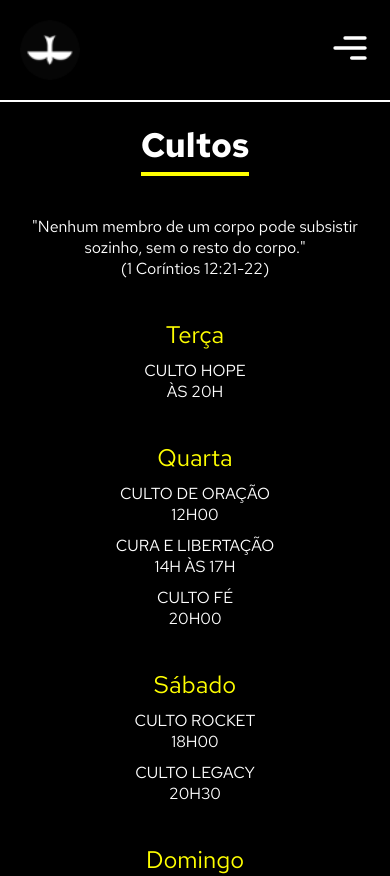
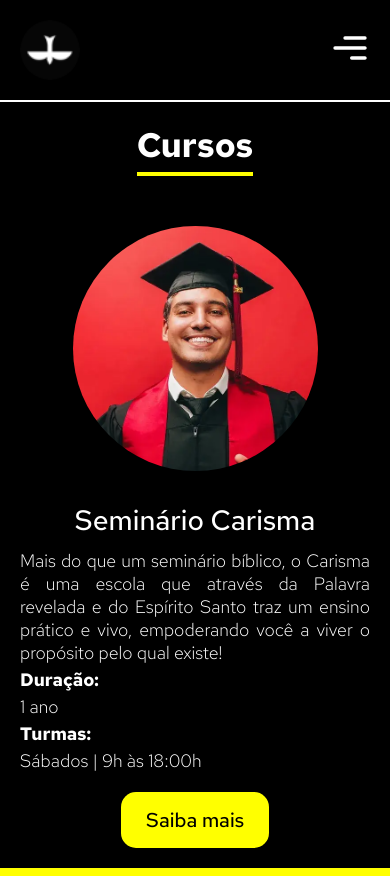
Before and after one commit to GabrielFinotti/LagoinhaBraga-website, a React (Create React App) app: page / in a window 390 px wide. Shown: the top 876 px of the page. Built offline with nearby package versions, Linux system fonts and the light colour scheme; grey boxes are pictures that could not be loaded.

Commit message:
Formatting Courses pages for mobile ready

```diff
--- a/src/App.tsx
+++ b/src/App.tsx
@@ -1,7 +1,11 @@
+//Styles
 import "./App.scss";
+
+//Components
 import { Footer } from "./components/footer/Footer";
 import { Nav } from "./components/nav/Nav";
 import { About } from "./pages/about/About";
+import { Courses } from "./pages/courses/Courses";
 import { Cults } from "./pages/cults/Cults";
 import { Home } from "./pages/home/Home";
 
@@ -11,7 +15,8 @@ export const App = () => {
       <Nav></Nav>
       {/* <Home></Home> */}
       {/* <About></About> */}
-      <Cults></Cults>
+      {/* <Cults></Cults> */}
+      <Courses></Courses>
       <Footer></Footer>
     </>
   );
--- /dev/null
+++ b/src/pages/courses/Courses.scss
@@ -0,0 +1,91 @@
+@import "../../styles/index.scss";
+
+#courses {
+    background-color: $bg-primary-color;
+
+    display: flex;
+    flex-direction: column;
+    align-items: center;
+    justify-content: space-between;
+    gap: 50px;
+
+    padding: 20px;
+
+    h1 {
+        color: $text-primary-color;
+        font-size: rem-calc(34);
+        text-align: center;
+
+        &::after {
+            background: $bg-tertiary-color;
+
+            display: block;
+
+            height: 4px;
+
+            margin-top: 5px;
+
+            content: "";
+        }
+    }
+
+    #contentCourse {
+        display: flex;
+        flex-direction: column;
+        align-items: center;
+        gap: 30px;
+
+        img {
+            border-radius: 50%;
+
+            width: 70%;
+
+            object-fit: cover;
+            aspect-ratio: 1/1;
+        }
+
+        #contentText {
+            display: flex;
+            flex-direction: column;
+            gap: 10px;
+
+            h2 {
+                color: $text-primary-color;
+                font-size: rem-calc(28);
+                font-weight: 500;
+                text-align: center;
+            }
+
+            p {
+                display: flex;
+                flex-direction: column;
+                gap: 4px;
+
+                color: $text-primary-color;
+                font-size: rem-calc(18);
+                font-weight: 300;
+                text-align: justify;
+
+                margin-bottom: 10px;
+
+                span {
+                    font-weight: bold;
+                }
+            }
+
+            a {
+                background-color: $bg-tertiary-color;
+                border-radius: 15px;
+
+                color: $text-secondary-color;
+                font-size: rem-calc(20);
+                font-weight: 500;
+                text-decoration-line: none;
+
+                width: max-content;
+                margin: auto;
+                padding: 15px 25px;
+            }
+        }
+    }
+}
--- /dev/null
+++ b/src/pages/courses/Courses.tsx
@@ -0,0 +1,30 @@
+//Styles
+import "./Courses.scss";
+
+//Assets
+import imageCourse from "../../assets/imgs/curso.png";
+
+export const Courses = () => {
+  return (
+    <main id="courses">
+      <h1>Cursos</h1>
+      <div id="contentCourse">
+        <img src={imageCourse} alt="Imagem de Curos" />
+        <div id="contentText">
+          <h2>Seminário Carisma</h2>
+          <p>
+            Mais do que um seminário bíblico, o Carisma é uma escola que através
+            da Palavra revelada e do Espírito Santo traz um ensino prático e
+            vivo, empoderando você a viver o propósito pelo qual existe!
+            <span>Duração:</span>1 ano
+            <span>Turmas:</span>
+            Sábados | 9h às 18:00h
+          </p>
+          <a href="https://linktr.ee/carisma.braga?utm_source=linktree_profile_share&ltsid=dc42037f-4fa4-43bd-b72d-0f738a1103e5">
+            Saiba mais
+          </a>
+        </div>
+      </div>
+    </main>
+  );
+};
--- a/src/pages/cults/Cults.scss
+++ b/src/pages/cults/Cults.scss
@@ -10,7 +10,6 @@
     gap: 40px;
 
     padding: 20px;
-    min-height: calc(100vh - 172px);
 
     h1 {
         color: $text-primary-color;
```
Also changed, not shown: src/assets/imgs/curso.png (added).
